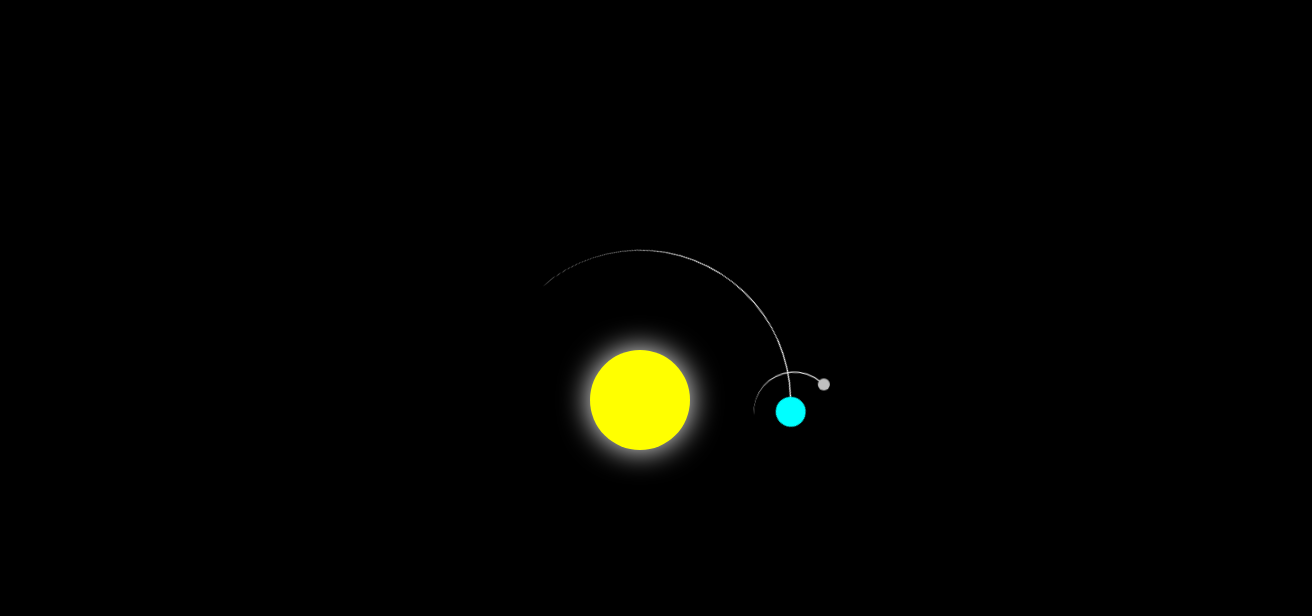
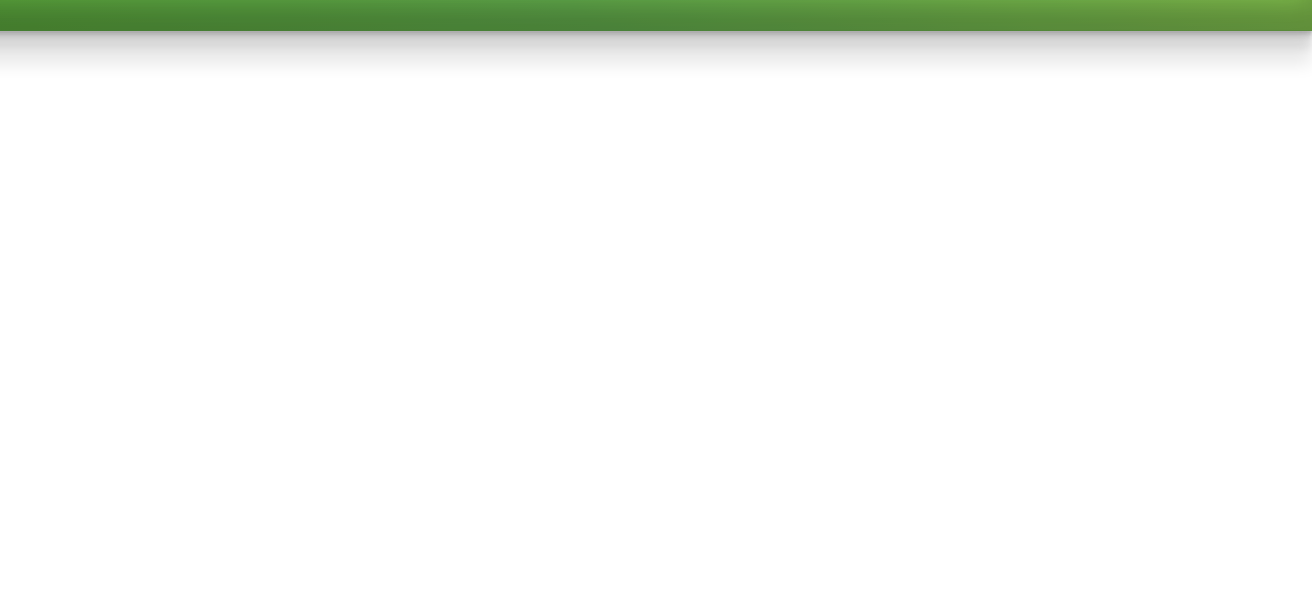
Before and after one commit to Mattheus-Florencio/Sistema-Solar, a plain HTML site: page index.html in a window 1280 px wide. Shown: the whole page, 1312 px wide, since content can reach past the window. Drawn offline with Linux system fonts and the light colour scheme; files that its build step writes are made by us from their sources.

Commit message:
Add files via upload

```diff
--- a/index.html
+++ b/index.html
@@ -1,21 +1,16 @@
 <!DOCTYPE html>
 <html lang="en">
-    <!--
+<head>
+  <meta charset="UTF-8">
+  <meta name="viewport" content="width=device-width, initial-scale=1.0">
+ <link rel="stylesheet" href="style.css">
+  <title>Document</title>
+</head>
+<body>
+<div class="card"></div>
 
-    @Programith
 
-    //-->
 
-    <head>
-        <meta charset="utf-8" />
-        <link rel="stylesheet" href="css/style.css" /> <!-- Link para o arquivo CSS -->
-    </head>
-    <body>
-        <div class="container"> <!-- Caixa principal onde tudo acontece -->
-            <div class="sun"></div> <!-- Desenho do sol -->
-            <div class="earth"> <!-- Desenho da Terra -->
-                <div class="moon"></div> <!-- Desenho da Lua -->
-            </div>
-        </div>
-    </body>
+
+</body>
 </html>
--- a/style.css
+++ b/style.css
@@ -1,81 +1,16 @@
-body {
+body{
     margin: 0;
-    height: 100vh;
-    display: flex;
-    align-items: center;
-    justify-content: center;
-    background-color: black; /* Define o fundo como preto */
-    overflow: hidden; /* Esconde o que passar do limite da tela */
+}
+.card {
+    width: 100%;
+    height: 30px;
+    background-color: #5ed041;
+    background-image: linear-gradient(43deg, #69c046 0%, #73c959 46%, rgb(152, 223, 91) 100%);
+    box-shadow: rgba(0, 0, 0, 0.17) 0px -23px 25px 0px inset, rgba(0, 0, 0, 0.15) 0px -36px 30px 0px inset, rgba(0, 0, 0, 0.1) 0px -79px 40px 0px inset, rgba(0, 0, 0, 0.06) 0px 2px 1px, rgba(0, 0, 0, 0.09) 0px 4px 2px, rgba(0, 0, 0, 0.09) 0px 8px 4px, rgba(0, 0, 0, 0.09) 0px 16px 8px, rgba(0, 0, 0, 0.09) 0px 32px 16px;
+    transition: transform 0.5s ease;
 }
 
-.container {
-    font-size: 10px; /* Define o tamanho da letra */
-    width: 40em;
-    height: 40em;
-    position: relative; /* Posição relativa em relação ao pai */
+.card:hover {
+
+    transform: scale(1.05);
 }
-
-.sun {
-    position: absolute; /* Posição absoluta em relação ao pai */
-    top: 15em; /* Posição do topo em relação ao pai */
-    left: 15em; /* Posição da esquerda em relação ao pai */
-    width: 10em; /* Largura */
-    height: 10em; /* Altura */
-    background-color: yellow; /* Cor amarela para o sol */
-    border-radius: 50%; /* Formato de círculo */
-    box-shadow: 0 0 3em white; /* Sombra para efeito de brilho */
-}
-
-.earth,
-.moon {
-    position: absolute; /* Posição absoluta em relação ao pai */
-    border-style: solid; /* Estilo de borda */
-    border-color: white transparent transparent transparent; /* Cor da borda */
-    border-width: 0.1em 0.1em 0 0; /* Tamanho da borda */
-    border-radius: 50%; /* Formato de círculo */
-}
-
-.earth {
-    top: 5em; /* Posição do topo em relação ao pai */
-    left: 5em; /* Posição da esquerda em relação ao pai */
-    width: 30em; /* Largura */
-    height: 30em; /* Altura */
-    animation: orbit 36.5s linear infinite; /* Animação de órbita para a Terra */
-}
-
-.moon {
-    top: 0; /* Posição do topo em relação ao pai */
-    right: 0; /* Posição da direita em relação ao pai */
-    width: 8em; /* Largura */
-    height: 8em; /* Altura */
-    animation: orbit 2.7s linear infinite; /* Animação de órbita para a Lua */
-}
-
-.earth::before,
-.moon::before {
-    content: ""; /* Adiciona conteúdo antes dos elementos */
-    position: absolute; /* Posição absoluta em relação ao pai */
-    border-radius: 50%; /* Formato de círculo */
-}
-
-.earth::before {
-    top: 2.8em; /* Posição do topo em relação ao pai */
-    right: 2.8em; /* Posição da direita em relação ao pai */
-    width: 3em; /* Largura */
-    height: 3em; /* Altura */
-    background-color: aqua; /* Cor azul para representar a atmosfera */
-}
-
-.moon::before {
-    top: 0.8em; /* Posição do topo em relação ao pai */
-    right: 0.2em; /* Posição da direita em relação ao pai */
-    width: 1.2em; /* Largura */
-    height: 1.2em; /* Altura */
-    background-color: silver; /* Cor prateada para representar a atmosfera lunar */
-}
-
-@keyframes orbit {
-    to {
-        transform: rotate(360deg); /* Rotação completa */
-    }
-}
```
Also changed, not shown: script.js (added).
